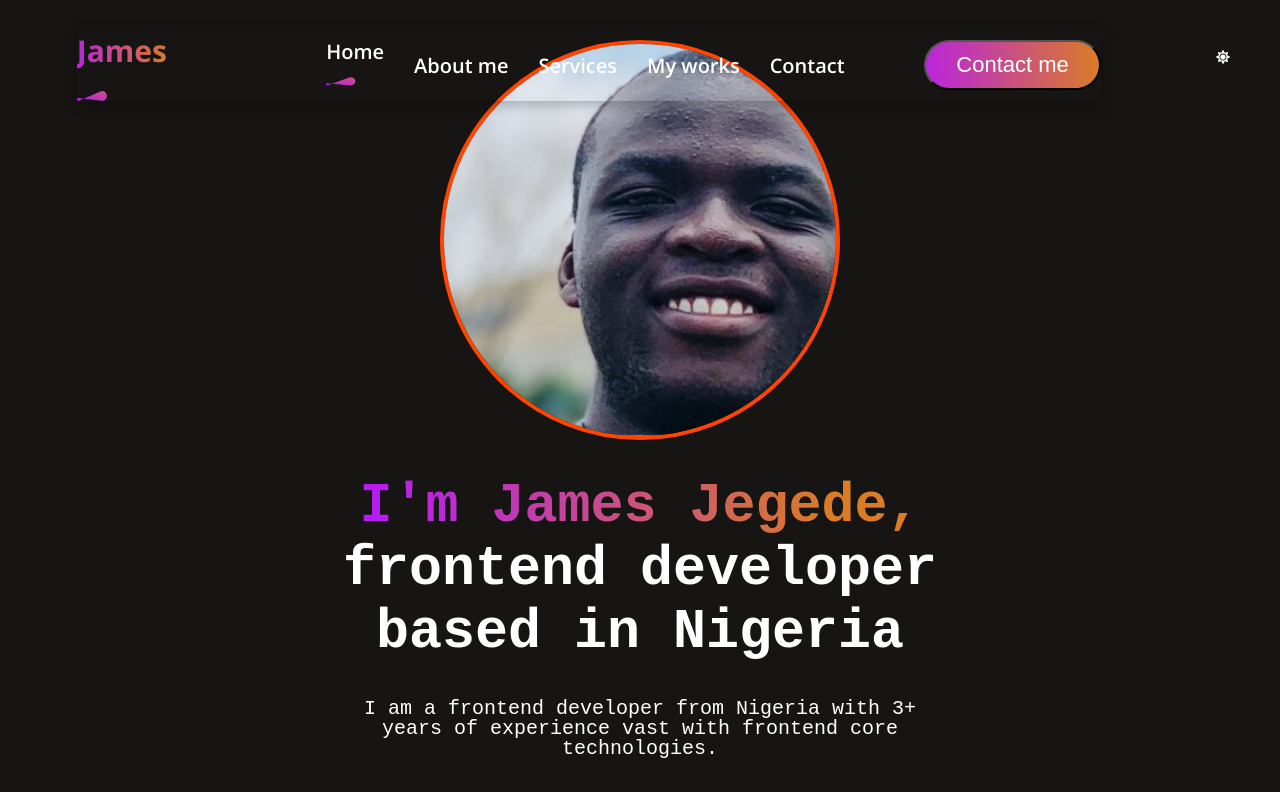
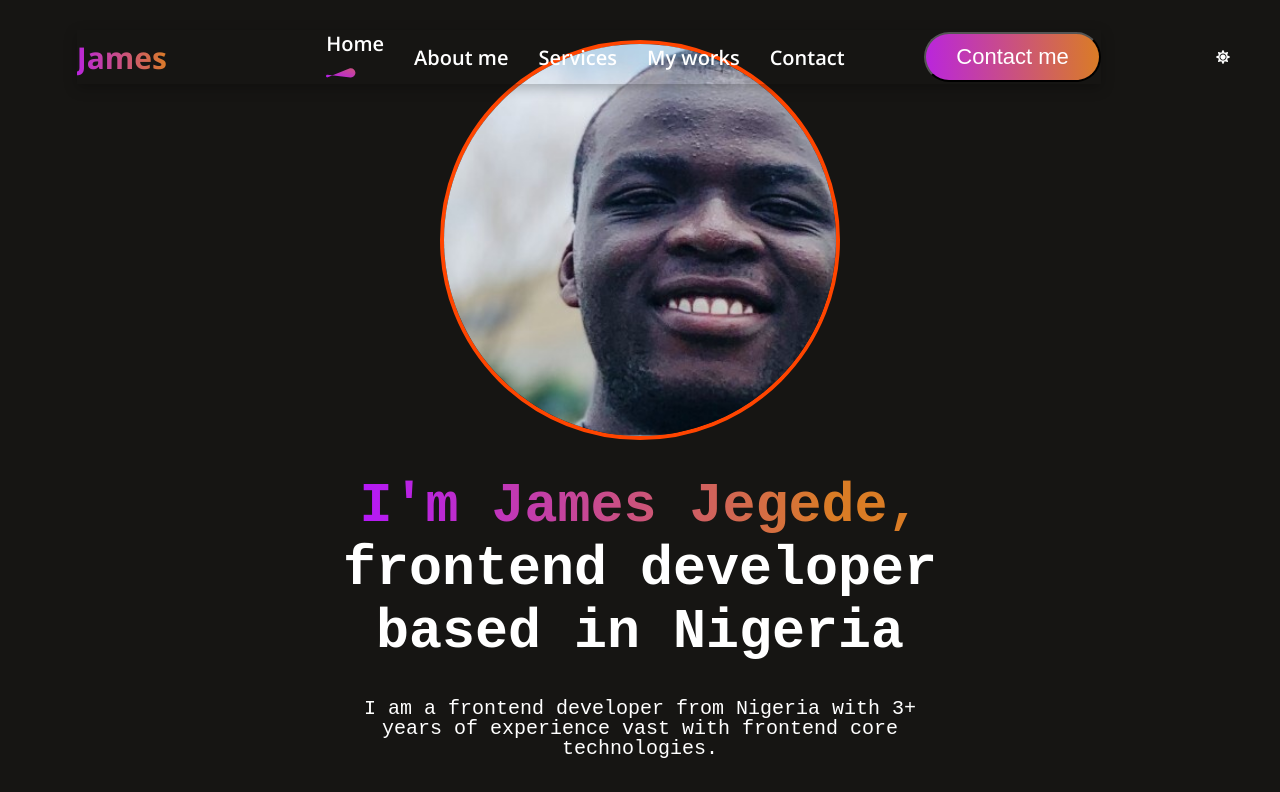
Before and after one commit to jexzyjames/portfolio, a React (Create React App) app: page / in a window 1280 px wide. Shown: the top 792 px of the page. Built offline with nearby package versions, Linux system fonts and the light colour scheme.

Commit message:
Refactor Main component structure and styles

```diff
--- a/src/Portfolio/Components/Main/Main.jsx
+++ b/src/Portfolio/Components/Main/Main.jsx
@@ -4,7 +4,6 @@ import menu from "../../assets/menu_open.svg";
 import close from "../../assets/menu_close.svg";
 import underline from "../../assets/nav_underline.svg";
 import "./Main.css";
-import themes from "../../assets/theme_pattern.svg";
 
 import { Link } from "react-scroll";
 import {
@@ -30,7 +29,6 @@ const Main = ({theme}) => {
       <div className="top">
         <div className="logos">
           <h4>James</h4>
-          <img src={themes} alt="" />
         </div>
 
         <FaAlignJustify className={` lighted ${theme} === 'light' ?  'light' : 'darks' `} onClick={openMenu} src={menu} alt="" />
```
